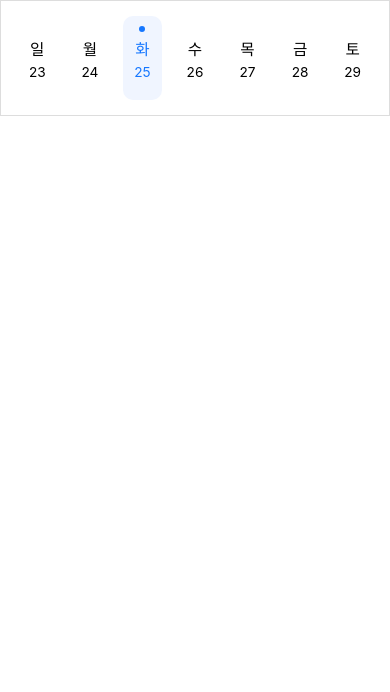
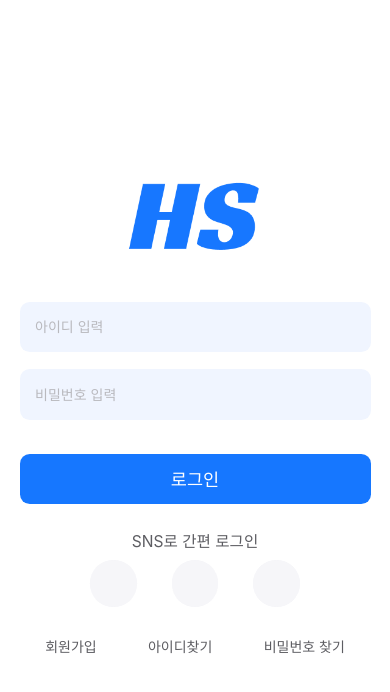
Before and after one commit to drdr3040/hsbiolab, a React Native app: screen /Login in a window 390 px wide. Shown: the top 692 px of the page. Built offline with nearby package versions, Linux system fonts and the light colour scheme.

Commit message:
components 폴더 구성

```diff
--- a/App.js
+++ b/App.js
@@ -1,124 +1,8 @@
-import React, { useState, useEffect } from 'react';
-import { View, Text, StyleSheet, TouchableOpacity, Alert, Dimensions } from 'react-native';
-import theme from './src/theme';
+import React from 'react';
+import AppNavigator from './src/navigation/AppNavigator';
 
-const { width, height } = Dimensions.get('window');
-
-const Calendar = () => {
-  const [dates, setDates] = useState([]);
-  const [selectedDate, setSelectedDate] = useState(null);
-
-  useEffect(() => {
-    generateCalendarDates();
-  }, []);
-
-  const generateCalendarDates = () => {
-    const today = new Date();
-    const currentDayOfWeek = today.getDay();
-    const days = ['일', '월', '화', '수', '목', '금', '토'];
-    let tempDates = [];
-
-    // Create a list of dates for the current week
-    for (let i = 0; i < 7; i++) {
-      const date = new Date();
-      date.setDate(today.getDate() - currentDayOfWeek + i);
-      tempDates.push({ day: days[i], date: date.getDate() });
-    }
-
-    setDates(tempDates);
-    setSelectedDate(today.getDate()); // Set the initial selected date to today
-  };
-
-  const today = new Date();
-
-  const handlePress = (day, date) => {
-    setSelectedDate(date);
-  };
-
-  return (
-    <View style={styles.calendarContainer}>
-      {dates.map((item, index) => {
-        const isToday = item.date === today.getDate();
-        const isSelected = item.date === selectedDate;
-
-        return (
-          <TouchableOpacity
-            key={index}
-            style={styles.dayContainer}
-            onPress={() => handlePress(item.day, item.date)}
-          >
-            <View style={[
-              styles.innerContainer,
-              isSelected && styles.selectedContainer
-            ]}>
-               {isToday && <View style={styles.dot} />}
-              <Text style={isSelected ? styles.selectedText : styles.dayText}>
-                {item.day}
-              </Text>
-              <Text style={isSelected ? styles.selectedDate : styles.dateText}>
-                {item.date}
-              </Text>
-            </View>
-          </TouchableOpacity>
-        );
-      })}
-    </View>
-  );
+const App = () => {
+  return <AppNavigator />;
 };
 
-const styles = StyleSheet.create({
-  calendarContainer: {
-    flexDirection: 'row',
-    justifyContent: 'space-around',
-    padding: 10,
-    backgroundColor: theme.colors.White,
-    borderWidth: 1,
-    borderColor: '#ddd',
-  },
-  dayContainer: {
-    alignItems: 'center',
-    paddingVertical: 5,
-  },
-  selectedContainer: {
-    backgroundColor: theme.colors.subBlue,
-    borderRadius: 10,
-    paddingVertical: 10,
-    paddingHorizontal: 5,
-    alignItems: 'center',
-    justifyContent: 'center',
-  },
-  innerContainer: {
-    alignItems: 'center',
-    justifyContent: 'center',
-    width: width * 0.1, // 10% of screen width
-    height: height * 0.1, // 10% of screen height
-  },
-  dayText: {
-    fontSize: width * 0.04, // 4% of screen width
-    color: theme.colors.Black,
-    marginBottom: 5,
-  },
-  selectedText: {
-    fontSize: width * 0.04, // 4% of screen width
-    color: theme.colors.mainBlue,
-    marginBottom: 5,
-  },
-  dateText: {
-    fontSize: width * 0.035, // 3.5% of screen width
-    color: theme.colors.Black,
-  },
-  selectedDate: {
-    fontSize: width * 0.035, // 3.5% of screen width
-    color: theme.colors.mainBlue,
-  },
-  dot: {
-    width: 6,
-    height: 6,
-    borderRadius: 3,
-    backgroundColor: theme.colors.mainBlue,
-    position: 'absolute',
-    top: 10,
-  },
-});
-
-export default Calendar;
+export default App;
--- a/src/components/MainInformationSection/DialysisSection.js
+++ b/src/components/MainInformationSection/DialysisSection.js
@@ -1,6 +1,6 @@
 import React from 'react';
 import { View, Text, StyleSheet, TouchableOpacity, Dimensions } from 'react-native';
-import theme from '../theme';
+import theme from '../../theme';
 
 const { width, height } = Dimensions.get('window');
 
--- a/src/components/MainInformationSection/DietSection.js
+++ b/src/components/MainInformationSection/DietSection.js
@@ -1,6 +1,6 @@
 import React from 'react';
 import { View, Text, StyleSheet, Dimensions } from 'react-native';
-import theme from '../theme';
+import theme from '../../theme';
 
 const { width, height } = Dimensions.get('window');
 
--- a/src/components/MainInformationSection/MedicationSection.js
+++ b/src/components/MainInformationSection/MedicationSection.js
@@ -1,6 +1,6 @@
 import React from 'react';
 import { View, Text, StyleSheet, TouchableOpacity, Dimensions } from 'react-native';
-import theme from '../theme';
+import theme from '../../theme';
 
 const { width, height } = Dimensions.get('window');
 
--- a/src/components/MainInformationSection/WaterIntakeSection.js
+++ b/src/components/MainInformationSection/WaterIntakeSection.js
@@ -1,6 +1,6 @@
 import React from 'react';
 import { View, Text, StyleSheet, TouchableOpacity, Dimensions } from 'react-native';
-import theme from '../theme';
+import theme from '../../theme';
 
 const { width, height } = Dimensions.get('window');
 
--- /dev/null
+++ b/src/components/atomic/LoginButton.js
@@ -0,0 +1,13 @@
+import React from 'react';
+import { TouchableOpacity, Text } from 'react-native';
+import styles from '../../styles/LoginButtonStyles';
+
+const LoginButton = ({ onPress, title, style, textStyle }) => {
+  return (
+    <TouchableOpacity style={[styles.button, style]} onPress={onPress}>
+      <Text style={[styles.buttonText, textStyle]}>{title}</Text>
+    </TouchableOpacity>
+  );
+};
+
+export default LoginButton;
--- a/src/screens/LoginScreen.js
+++ b/src/screens/LoginScreen.js
@@ -1,7 +1,8 @@
 import React from 'react';
 import { View, Text, TextInput, TouchableOpacity, Image, StyleSheet, Dimensions } from 'react-native';
 import theme from '../theme';
-import images from '../assets/images';  // 이미지 객체 임포트
+import images from '../../assets/icons/images';  // 이미지 객체 임포트
+import LoginButton from '../components/atomic/LoginButton';
 
 const { width, height } = Dimensions.get('window');
 
@@ -11,9 +12,11 @@ const LoginScreen = ({ navigation }) => {
       <Image source={images.logo} style={styles.logo} />
       <TextInput style={styles.input} placeholder="아이디 입력" placeholderTextColor={theme.colors.textGray} />
       <TextInput style={styles.input} placeholder="비밀번호 입력" placeholderTextColor={theme.colors.textGray} secureTextEntry />
-      <TouchableOpacity style={styles.loginButton} onPress={() => navigation.navigate('MainInformation')}>
-        <Text style={styles.loginButtonText}>로그인</Text>
-      </TouchableOpacity>
+      <LoginButton
+        title="로그인"
+        onPress={() => navigation.navigate('MainInformation')}
+        style={styles.loginButton}
+      />
       <Text style={styles.snsLoginText}>SNS로 간편 로그인</Text>
       <View style={styles.snsLoginContainer}>
         <TouchableOpacity style={styles.snsButton}>
--- /dev/null
+++ b/src/styles/LoginButtonStyles.js
@@ -0,0 +1,18 @@
+import { StyleSheet, Dimensions } from 'react-native';
+import theme from '../theme';
+
+const { width, height } = Dimensions.get('window');
+
+export default StyleSheet.create({
+  button: {
+    height: height * 0.06,
+    backgroundColor: theme.colors.mainBlue,
+    borderRadius: width * 0.025,
+    justifyContent: 'center',
+    alignItems: 'center',
+  },
+  buttonText: {
+    color: theme.colors.White,
+    fontSize: width * 0.045,
+  },
+});
```
Also changed, not shown: src/screens/MainInformationScreen.js (+4 -4 lines), src/components/LoginSection/OriginalLoginSection.js (added), src/components/LoginSection/SigninAndFindingSection.js (added), src/components/LoginSection/SnsSection.js (added), 1 other file (tests, documents, lock files or other folders).
